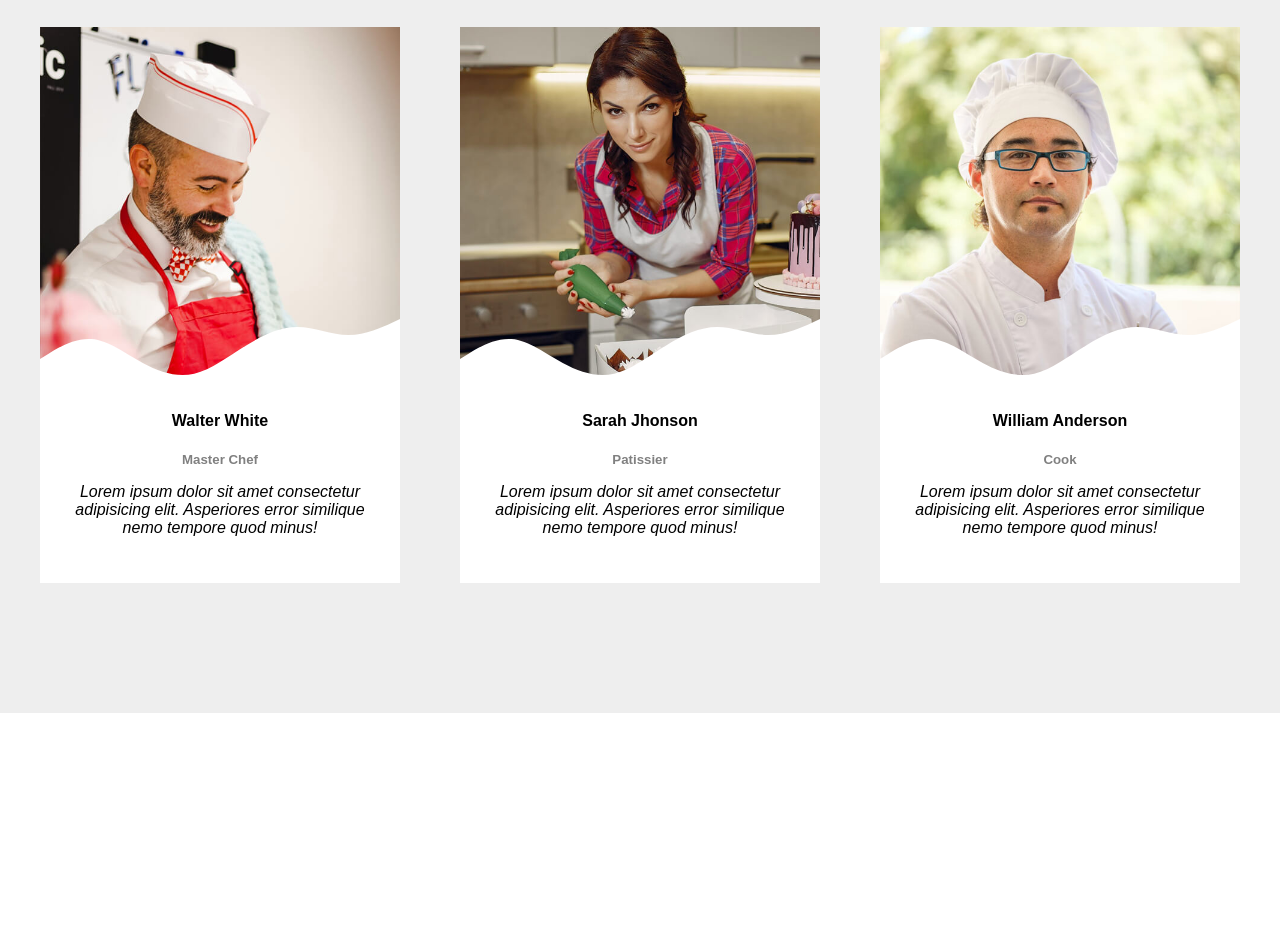
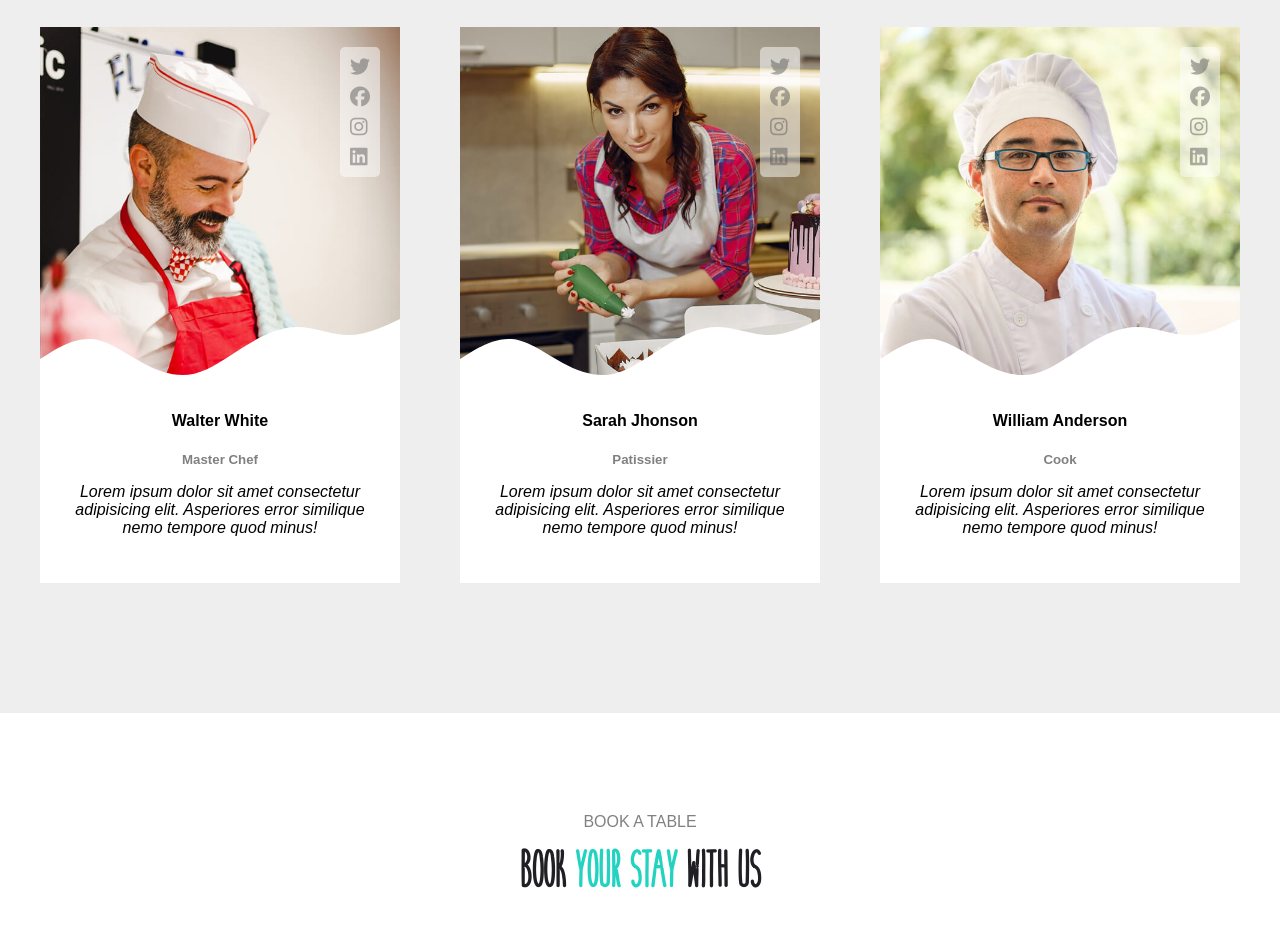
Before and after one commit to vicfir/cs_miam_js, a plain HTML site: page index.html in a window 1280 px wide. Shown: the part 4988-5915 px from the top of the page. Before the commit the page ends 5701 px from the top, so only its background shows below. Drawn offline with Linux system fonts and the light colour scheme.

Commit message:
section chef hover

```diff
--- a/index.html
+++ b/index.html
@@ -157,6 +157,12 @@
                     <div class="chefImg">
                         <img src="./public/image/chefs/chefs-1.jpg" alt="">
                         <svg xmlns="http://www.w3.org/2000/svg" viewBox="0 0 1440 320"><path fill="#fff" fill-opacity="1" d="M0,192L34.3,170.7C68.6,149,137,107,206,112C274.3,117,343,171,411,208C480,245,549,267,617,250.7C685.7,235,754,181,823,138.7C891.4,96,960,64,1029,64C1097.1,64,1166,96,1234,96C1302.9,96,1371,64,1406,48L1440,32L1440,320L1405.7,320C1371.4,320,1303,320,1234,320C1165.7,320,1097,320,1029,320C960,320,891,320,823,320C754.3,320,686,320,617,320C548.6,320,480,320,411,320C342.9,320,274,320,206,320C137.1,320,69,320,34,320L0,320Z"></path></svg>
+                        <div class="chefSocial">
+                            <a href=""><i class="fa-brands fa-twitter"></i></i></a>
+                            <a href=""><i class="fa-brands fa-facebook"></i></a>
+                            <a href=""><i class="fa-brands fa-instagram"></i></a>
+                            <a href=""><i class="fa-brands fa-linkedin"></i></a>
+                        </div>
                     </div>
                     <div class="chefTxt">
                         <h4>Walter White</h4>
@@ -168,6 +174,12 @@
                     <div class="chefImg">
                         <img src="./public/image/chefs/chefs-2.jpg" alt="">
                         <svg xmlns="http://www.w3.org/2000/svg" viewBox="0 0 1440 320"><path fill="#fff" fill-opacity="1" d="M0,192L34.3,170.7C68.6,149,137,107,206,112C274.3,117,343,171,411,208C480,245,549,267,617,250.7C685.7,235,754,181,823,138.7C891.4,96,960,64,1029,64C1097.1,64,1166,96,1234,96C1302.9,96,1371,64,1406,48L1440,32L1440,320L1405.7,320C1371.4,320,1303,320,1234,320C1165.7,320,1097,320,1029,320C960,320,891,320,823,320C754.3,320,686,320,617,320C548.6,320,480,320,411,320C342.9,320,274,320,206,320C137.1,320,69,320,34,320L0,320Z"></path></svg>
+                        <div class="chefSocial">
+                            <a href=""><i class="fa-brands fa-twitter"></i></i></a>
+                            <a href=""><i class="fa-brands fa-facebook"></i></a>
+                            <a href=""><i class="fa-brands fa-instagram"></i></a>
+                            <a href=""><i class="fa-brands fa-linkedin"></i></a>
+                        </div>
                     </div>
                     <div class="chefTxt">
                         <h4>Sarah Jhonson</h4>
@@ -179,6 +191,12 @@
                     <div class="chefImg">
                         <img src="./public/image/chefs/chefs-3.jpg" alt="">
                         <svg xmlns="http://www.w3.org/2000/svg" viewBox="0 0 1440 320"><path fill="#fff" fill-opacity="1" d="M0,192L34.3,170.7C68.6,149,137,107,206,112C274.3,117,343,171,411,208C480,245,549,267,617,250.7C685.7,235,754,181,823,138.7C891.4,96,960,64,1029,64C1097.1,64,1166,96,1234,96C1302.9,96,1371,64,1406,48L1440,32L1440,320L1405.7,320C1371.4,320,1303,320,1234,320C1165.7,320,1097,320,1029,320C960,320,891,320,823,320C754.3,320,686,320,617,320C548.6,320,480,320,411,320C342.9,320,274,320,206,320C137.1,320,69,320,34,320L0,320Z"></path></svg>
+                        <div class="chefSocial">
+                            <a href=""><i class="fa-brands fa-twitter"></i></i></a>
+                            <a href=""><i class="fa-brands fa-facebook"></i></a>
+                            <a href=""><i class="fa-brands fa-instagram"></i></a>
+                            <a href=""><i class="fa-brands fa-linkedin"></i></a>
+                        </div>
                     </div>
                     <div class="chefTxt">
                         <h4>William Anderson</h4>
@@ -189,6 +207,13 @@
            </div>
         </div>
     </section>
+
+    <section id="book" class="marginTopBot">
+        <div class="title">
+            <p class="titleS">BOOK A TABLE</p>
+            <h1 class="titleL">BOOK <span class="green">YOUR STAY</span> WITH US</h1>
+        </div>
+    </section>
     <script src="./public/script/main.js"></script>
 </body>
 </html>
--- a/src/sass/modules/_chefs.scss
+++ b/src/sass/modules/_chefs.scss
@@ -24,6 +24,27 @@
                     left: 0;
                     width: 100%;
                 }
+
+                .chefSocial {
+                    position: absolute;
+                    top: 20px;
+                    right: 20px;
+                    display: flex;
+                    flex-direction: column;
+                    background-color: rgba($color: #ffffff, $alpha: 0.5);
+                    padding: 5px;
+                    border-radius: 5px;
+
+                    i {
+                        font-size: 20px;
+                        margin: 5px;
+                        color: rgba($color: #5d5d5d, $alpha: 0.5);
+                    }
+
+                    i:hover {
+                        color: rgba($color: #5d5d5d, $alpha: 1.0);
+                    }
+                }
             }
 
             .chefTxt {
@@ -37,5 +58,9 @@
                 }
             }
         }
+
+        .cardChef:hover {
+            transform: scale(1.1);
+        }
     }
 }
```
Also changed, not shown: public/style/main.css, 1 other file.
